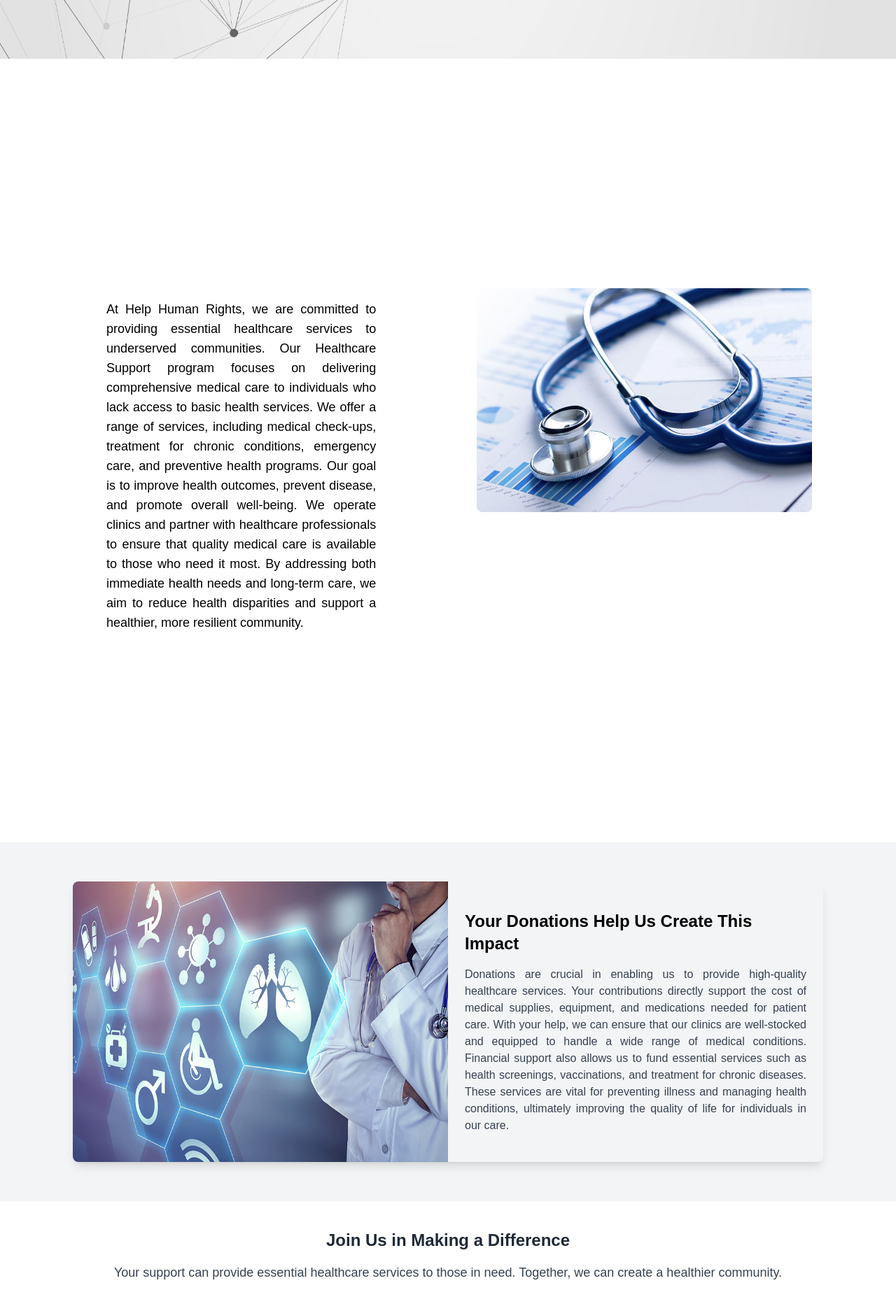
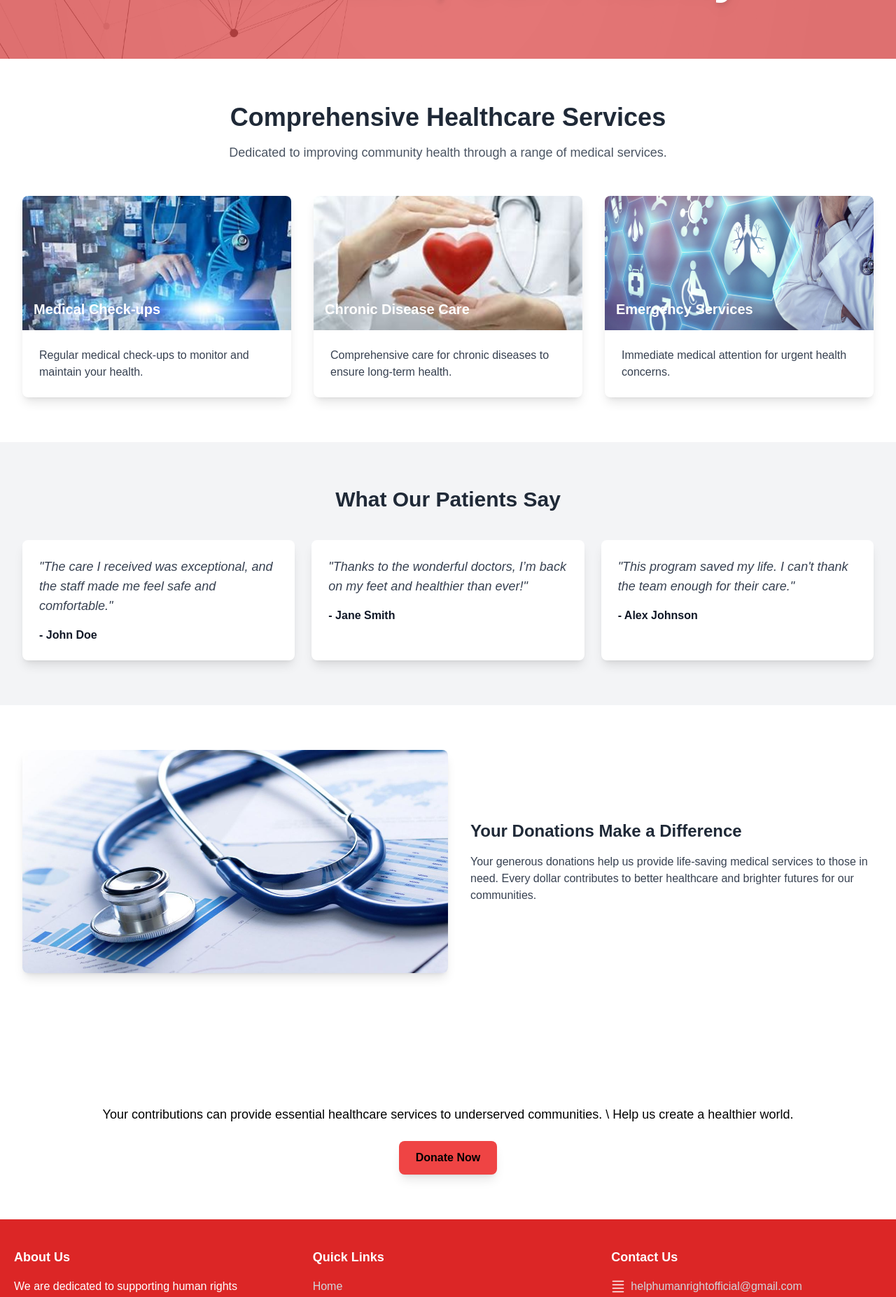
Before and after one commit to 786asifakbar/project, a React (Vite) app: page /health in a window 1280 px wide. Shown: the part 220-2074 px from the top of the page at 70% size. Built offline with nearby package versions, Linux system fonts and the light colour scheme.

Commit message:
modigy health

```diff
--- a/src/pages/Health.jsx
+++ b/src/pages/Health.jsx
@@ -1,67 +1,118 @@
-
-import PassPro from './PassPro';
-import LeftPro from './LeftPro';
-
 const Health = () => {
   return (
     <>
-      {/* Hero Section */}
-      <div className="relative w-full h-[30vh] bg-cover bg-center" style={{ backgroundImage: `url('/Web-Icon.png')` }}>
-        <div className="flex items-center justify-center h-full">
-          <h1 className="text-black text-5xl md:text-5xl font-bold z-10 text-center">
-            Care Your Health
+      {/* Hero Section with Video Background */}
+      <div className="relative w-full h-[30vh] md:h-[30vh] bg-cover bg-center" style={{ backgroundImage: `url('/Web-Icon.png')` }}>
+        <div className="flex items-center justify-center h-full bg-red-600 bg-opacity-60">
+          <h1 className="text-white text-4xl sm:text-5xl md:text-6xl lg:text-7xl font-bold z-10 text-center drop-shadow-lg">
+            Your Health, Our Priority
           </h1>
         </div>
       </div>
+
       {/* Healthcare Information Section */}
-      <div className="max-w-6xl mx-auto px-6 py-10">
-        <PassPro
-          backImgsrc=""
-          secImg="/health4.jpg"
-          title=""
-          p={`At Help Human Rights, we are committed to providing essential healthcare services to underserved communities.
-          Our Healthcare Support program focuses on delivering comprehensive medical care to individuals who lack access to basic health services.
-          We offer a range of services, including medical check-ups, treatment for chronic conditions, emergency care, and preventive health programs.
-          Our goal is to improve health outcomes, prevent disease, and promote overall well-being. We operate clinics and partner with healthcare professionals
-          to ensure that quality medical care is available to those who need it most. By addressing both immediate health needs and long-term care,
-          we aim to reduce health disparities and support a healthier, more resilient community.`}
-        />
+      <div className="max-w-7xl mx-auto px-4 sm:px-6 lg:px-8 py-10 md:py-16">
+        <div className="text-center mb-8 md:mb-12">
+          <h2 className="text-3xl md:text-4xl font-bold text-gray-800">Comprehensive Healthcare Services</h2>
+          <p className="text-base md:text-lg text-gray-600 mt-4">
+            Dedicated to improving community health through a range of medical services.
+          </p>
+        </div>
+
+        <div className="grid grid-cols-1 sm:grid-cols-2 lg:grid-cols-3 gap-6 lg:gap-8">
+          {/* First Service */}
+          <div className="bg-white rounded-lg shadow-lg overflow-hidden">
+            <div className="relative h-48 bg-cover bg-center" style={{ backgroundImage: `url('/health1.jpg')` }}>
+              <h3 className="text-white text-xl font-bold absolute bottom-4 left-4">Medical Check-ups</h3>
+            </div>
+            <div className="p-6">
+              <p className="text-gray-700">
+                Regular medical check-ups to monitor and maintain your health.
+              </p>
+            </div>
+          </div>
+
+          {/* Second Service */}
+          <div className="bg-white rounded-lg shadow-lg overflow-hidden">
+            <div className="relative h-48 bg-cover bg-center" style={{ backgroundImage: `url('/health.jpg')` }}>
+              <h3 className="text-white text-xl font-bold absolute bottom-4 left-4">Chronic Disease Care</h3>
+            </div>
+            <div className="p-6">
+              <p className="text-gray-700">
+                Comprehensive care for chronic diseases to ensure long-term health.
+              </p>
+            </div>
+          </div>
+
+          {/* Third Service */}
+          <div className="bg-white rounded-lg shadow-lg overflow-hidden">
+            <div className="relative h-48 bg-cover bg-center" style={{ backgroundImage: `url('/health3.jpg')` }}>
+              <h3 className="text-white text-xl font-bold absolute bottom-4 left-4">Emergency Services</h3>
+            </div>
+            <div className="p-6">
+              <p className="text-gray-700">
+                Immediate medical attention for urgent health concerns.
+              </p>
+            </div>
+          </div>
+        </div>
+      </div>
+
+      {/* Testimonial Section */}
+      <div className="bg-gray-100 py-12 sm:py-16">
+        <div className="max-w-7xl mx-auto px-4 sm:px-6 lg:px-8">
+          <h2 className="text-2xl sm:text-3xl font-bold text-center text-gray-800 mb-8 md:mb-10">What Our Patients Say</h2>
+          <div className="grid grid-cols-1 sm:grid-cols-2 lg:grid-cols-3 gap-6">
+            <div className="bg-white p-6 rounded-lg shadow-lg">
+              <p className="text-lg text-gray-700 italic">"The care I received was exceptional, and the staff made me feel safe and comfortable."</p>
+              <p className="mt-4 text-gray-900 font-bold">- John Doe</p>
+            </div>
+            <div className="bg-white p-6 rounded-lg shadow-lg">
+              <p className="text-lg text-gray-700 italic">"Thanks to the wonderful doctors, I’m back on my feet and healthier than ever!"</p>
+              <p className="mt-4 text-gray-900 font-bold">- Jane Smith</p>
+            </div>
+            <div className="bg-white p-6 rounded-lg shadow-lg">
+              <p className="text-lg text-gray-700 italic">"This program saved my life. I can't thank the team enough for their care."</p>
+              <p className="mt-4 text-gray-900 font-bold">- Alex Johnson</p>
+            </div>
+          </div>
+        </div>
       </div>
 
       {/* Donations Impact Section */}
-      <div className="bg-gray-100 py-10">
-        <div className="max-w-6xl mx-auto px-6 text-black">
-          <LeftPro
-            imgsrc="/health3.jpg"
-            heading="Your Donations Help Us Create This Impact"
-            pera={`Donations are crucial in enabling us to provide high-quality healthcare services.
-            Your contributions directly support the cost of medical supplies, equipment, and medications needed for patient care.
-            With your help, we can ensure that our clinics are well-stocked and equipped to handle a wide range of medical conditions.
-            Financial support also allows us to fund essential services such as health screenings, vaccinations, and treatment for chronic diseases.
-            These services are vital for preventing illness and managing health conditions, ultimately improving the quality of life for individuals in our care.`}
-          />
+      <div className="bg-white py-12 sm:py-16">
+        <div className="max-w-7xl mx-auto px-4 sm:px-6 lg:px-8">
+          <div className="flex flex-col lg:flex-row lg:items-center">
+            <div className="lg:w-1/2 mb-6 lg:mb-0">
+              <img src="/health4.jpg" alt="Health Impact" className="w-full rounded-lg shadow-lg"/>
+            </div>
+            <div className="lg:w-1/2 lg:pl-8">
+              <h3 className="text-2xl font-bold text-gray-800">Your Donations Make a Difference</h3>
+              <p className="text-gray-700 mt-4">
+                Your generous donations help us provide life-saving medical services to those in need.
+                Every dollar contributes to better healthcare and brighter futures for our communities.
+              </p>
+            </div>
+          </div>
         </div>
       </div>
 
       {/* Call to Action Section */}
-      <div className="bg-white py-10">
-        <div className="max-w-6xl mx-auto text-center">
-          <h2 className="text-2xl font-bold text-gray-800 mb-4">
-            Join Us in Making a Difference
-          </h2>
-          <p className="text-lg text-gray-700 mb-6">
-            Your support can provide essential healthcare services to those in need. Together, we can create a healthier community.
-          </p>
-          <a href="/DonationForm">
-            <button className="bg-red-500 hover:bg-red-600 text-white font-bold py-3
-            px-6 rounded-lg shadow-lg transition duration-300">
-              Donate Now
-            </button>
-          </a>
-        </div>
+      <div className="bg-white py-12 sm:py-16 text-center">
+        <h2 className="text-2xl sm:text-3xl font-bold text-white mb-4 sm:mb-6">Join Us in Our Mission</h2>
+        <p className="text-base sm:text-lg text-black mb-6">
+          Your contributions can provide essential healthcare services to underserved communities. \
+          Help us create a healthier world.
+        </p>
+        <a href="/DonationForm">
+          <button className="bg-red-500 hover:bg-red-600 text-black font-bold py-3 px-6
+           rounded-lg shadow-lg transition duration-300">
+            Donate Now
+          </button>
+        </a>
       </div>
     </>
   );
-}
+};
 
 export default Health;
```
Also changed, not shown: public/health.jpg (added), public/health1.jpg (added).
